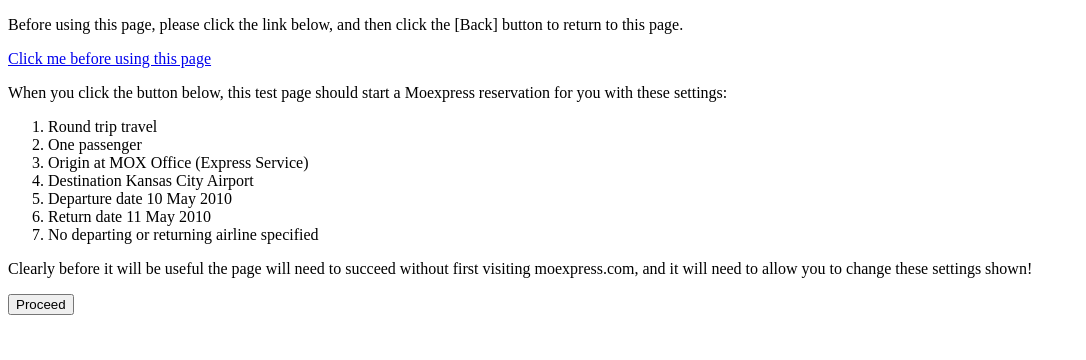
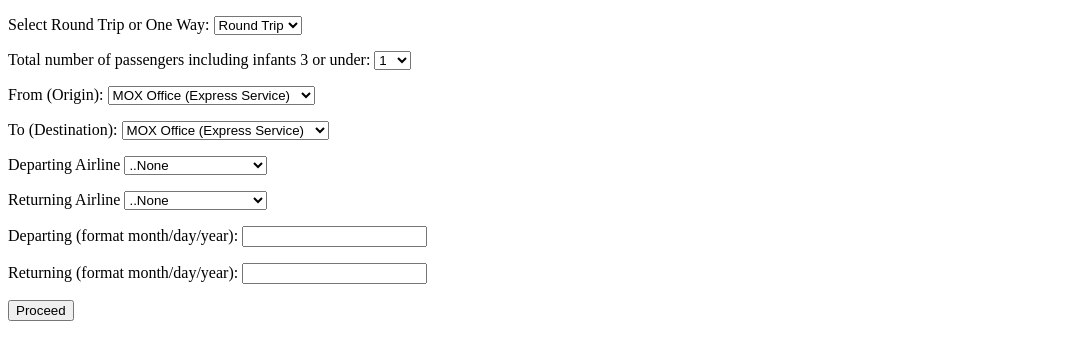
Before and after one commit to douglassquirrel/static, a plain HTML site: page moexpress.html in a window 1280 px wide. Shown: the whole page, without its empty margins (0-1086 px from the left). Drawn offline with Linux system fonts and the light colour scheme.

Commit message:
Basic form for mo-express

```diff
--- a/moexpress.html
+++ b/moexpress.html
@@ -1,4 +1,4 @@
-<!DOCTYPE html PUBLIC "-//W3C//DTD XHTML 1.0 Strict//EN" "http://www.w3.org/TR/xhtml1/DTD/xhtml1-strict.dtd">
+<!DOCTYPE html PUBLIC "-//W3C//DTD XHTML 1.0 Transitional//EN" "http://www.w3.org/TR/xhtml1/DTD/xhtml1-transitional.dtd">
 <html xmlns="http://www.w3.org/1999/xhtml" lang="en" xml:lang="en">
   <head>
     <title>Accessible Mo-Express</title>
@@ -7,37 +7,136 @@
 <!-- Should produce GETs of the form
 https://www.moexpress.com/tac/ParkingWarning.aspx?Origin=1&Destination=6&Departing=5/4/2010&Returning=5/4/2010&RT=-1&Pax=1&DepartAirline=..None&ReturnAirline=..None
 -->
-    <p>
-      Before using this page, please click the link below, and then click the [Back] button to return to this page.
-    </p>
-    <p><a href="https://www.moexpress.com/tac/OLRS.aspx?OLRS=TRUE">Click me before using this page</a></p>
-    <p>
-      When you click the button below, this test page should start a Moexpress reservation for you with these settings:
-    </p>
-    <ol>
-      <li>Round trip travel</li>
-      <li>One passenger</li>
-      <li>Origin at MOX Office (Express Service)</li>
-      <li>Destination Kansas City Airport</li>
-      <li>Departure date 10 May 2010</li>
-      <li>Return date 11 May 2010</li>
-      <li>No departing or returning airline specified</li>
-    </ol>
-    <p>
-      Clearly before it will be useful the page will need to succeed without first visiting moexpress.com, and it will need to allow you to change these settings shown!
-    </p>
     <form action="https://www.moexpress.com/tac/ParkingWarning.aspx" method="get">
       <p>
-        <input type="hidden" name="Origin"        value="1"/>
-        <input type="hidden" name="Destination"   value="6"/>
-        <input type="hidden" name="Departing"     value="5/10/2010"/>
-        <input type="hidden" name="Returning"     value="5/11/2010"/>
-        <input type="hidden" name="RT"            value="-1"/>
-        <input type="hidden" name="Pax"           value="1"/>
-        <input type="hidden" name="DepartAirline" value="..None"/>
-        <input type="hidden" name="ReturnAirline" value="..None"/>
+        <label for="RT">Select Round Trip or One Way: </label>
+        <select name="RT" id="RT">
+          <option value="-1">Round Trip</option>
+          <option value="0" >One Way</option>
+        </select>
+      </p>
+      <p>
+        <label for="Pax">Total number of passengers including infants 3 or under:</label>
+        <select name="Pax" id="Pax">
+          <option value="1">1</option>
+          <option value="2">2</option>
+          <option value="3">3</option>
+          <option value="4">4</option>
+          <option value="5">5</option>
+          <option value="6">6</option>
+          <option value="7">7</option>
+          <option value="8">8</option>
+          <option value="9">9</option>
+          <option value="10">10</option>
+          <option value="11">11</option>
+          <option value="12">12</option>
+          <option value="13">13</option>
+          <option value="14">14</option>
+          <option value="15">15</option>
+        </select>
+      </p>
+      <p>
+        <label for="Origin">From (Origin):</label>
+        <select name="Origin" id="Origin">
+          <option value="1">MOX Office (Express Service)</option>
+	      <option value="2">Columbia Door to Door Service</option>
+	      <option value="4">Boonville McDonalds</option>
+          <option value="6">Kansas City Airport</option>
+	      <option value="3">Kingdom City McDonalds</option>
+	      <option value="5">St. Louis Airport</option>
+        </select>
+      </p>
+      <p>
+        <label for="Destination">To (Destination):</label>
+        <select name="Destination" id="Destination">
+          <option value="1">MOX Office (Express Service)</option>
+	      <option value="2">Columbia Door to Door Service</option>
+	      <option value="4">Boonville McDonalds</option>
+          <option value="6">Kansas City Airport</option>
+	      <option value="3">Kingdom City McDonalds</option>
+	      <option value="5">St. Louis Airport</option>
+        </select>
+      </p>
+      <p>
+        <label for="DepartAirline">Departing Airline</label>
+        <select name="DepartAirline" id="DepartAirline">
+          <option selected="selected" value="..None                   ">..None                   </option>
+	      <option value="Air Canada               ">Air Canada               </option>
+          <option value="Air Tran">Air Tran</option>
+      	  <option value="America West             ">America West             </option>
+          <option value="American                 ">American                 </option>
+          <option value="American Cxn">American Cxn</option>
+          <option value="ATA">ATA</option>
+          <option value="Charter Flight           ">Charter Flight           </option>
+          <option value="Charter Flight / SW">Charter Flight / SW</option>
+          <option value="Comair                   ">Comair                   </option>
+          <option value="Continental              ">Continental              </option>
+          <option value="Delta                    ">Delta                    </option>
+          <option value="Delta Express            ">Delta Express            </option>
+          <option value="ExpressJet">ExpressJet</option>
+          <option value="Frontier                 ">Frontier                 </option>
+          <option value="KLM/Northwest            ">KLM/Northwest            </option>
+          <option value="Mesa">Mesa</option>
+          <option value="Midwest Connect">Midwest Connect</option>
+          <option value="Midwest Express          ">Midwest Express          </option>
+          <option value="None                     ">None                     </option>
+          <option value="Northwest                ">Northwest                </option>
+          <option value="Other                    ">Other                    </option>
+          <option value="Skybus">Skybus</option>
+          <option value="SkyWest">SkyWest</option>
+          <option value="Southwest                ">Southwest                </option>
+          <option value="United                   ">United                   </option>
+          <option value="US Airways               ">US Airways               </option>
+          <option value="US Airways Express       ">US Airways Express       </option>
+          <option value="USA 3000                 ">USA 3000                 </option>
+        </select>
+      </p>
+      <p>
+        <label for="ReturnAirline">Returning Airline</label>
+        <select name="ReturnAirline" id="ReturnAirline">
+          <option selected="selected" value="..None                   ">..None                   </option>
+	      <option value="Air Canada               ">Air Canada               </option>
+          <option value="Air Tran">Air Tran</option>
+      	  <option value="America West             ">America West             </option>
+          <option value="American                 ">American                 </option>
+          <option value="American Cxn">American Cxn</option>
+          <option value="ATA">ATA</option>
+          <option value="Charter Flight           ">Charter Flight           </option>
+          <option value="Charter Flight / SW">Charter Flight / SW</option>
+          <option value="Comair                   ">Comair                   </option>
+          <option value="Continental              ">Continental              </option>
+          <option value="Delta                    ">Delta                    </option>
+          <option value="Delta Express            ">Delta Express            </option>
+          <option value="ExpressJet">ExpressJet</option>
+          <option value="Frontier                 ">Frontier                 </option>
+          <option value="KLM/Northwest            ">KLM/Northwest            </option>
+          <option value="Mesa">Mesa</option>
+          <option value="Midwest Connect">Midwest Connect</option>
+          <option value="Midwest Express          ">Midwest Express          </option>
+          <option value="None                     ">None                     </option>
+          <option value="Northwest                ">Northwest                </option>
+          <option value="Other                    ">Other                    </option>
+          <option value="Skybus">Skybus</option>
+          <option value="SkyWest">SkyWest</option>
+          <option value="Southwest                ">Southwest                </option>
+          <option value="United                   ">United                   </option>
+          <option value="US Airways               ">US Airways               </option>
+          <option value="US Airways Express       ">US Airways Express       </option>
+          <option value="USA 3000                 ">USA 3000                 </option>
+        </select>
+      </p>
+      <p>
+        <label for="Departing">Departing (format month/day/year):</label>
+        <input type="text" name="Departing" id="Departing"/>
+      </p>
+      <p>
+        <label for="Returning">Returning (format month/day/year):</label>
+        <input type="text" name="Returning" id="Returning"/>
+      </p>
+      <p>
         <input type="submit" value="Proceed"/>
       </p>
     </form>
+    <iframe src="https://www.moexpress.com/tac/OLRS.aspx?OLRS=TRUE" width="0" height="0" title="ignore this frame" style="display:none"/>
   </body>
 </html>
```
